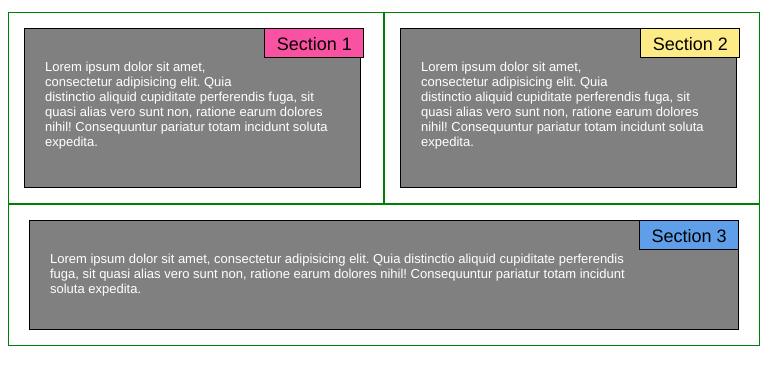
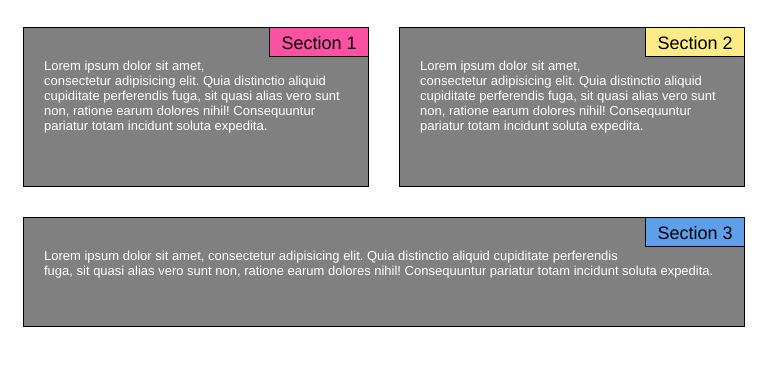
Before and after one commit to thocpe/mod2-solution, a plain HTML site: page index.html in a window 768 px wide. Shown: the part 61-446 px from the top of the page. Drawn offline with Linux system fonts and the light colour scheme.

Commit message:
Remove borders.

```diff
--- a/css/styles.css
+++ b/css/styles.css
@@ -1,33 +1,20 @@
 /********** Base styles **********/
 * {
   box-sizing: border-box;
+  font-family: Helvetica;
 }
+
 h1 {
   margin-bottom: 15px;
   text-align: center;
-  font-family: Helvetica;
 }
 
 #section-text {
   border: 1px solid black;
   padding: 30px 20px 20px 20px;
   background-color: gray;
-  width: 90%;
   height: 160px;
   margin: 15px;
-  font-family: Helvetica;
-  font-size: small;
-  color: white;
-}
-
-#section3-text {
-  border: 1px solid black;
-  padding: 30px 20px 20px 20px;
-  background-color: gray;
-  width: 90%;
-  height: 160px;
-  margin: 15px;
-  font-family: Helvetica;
   font-size: small;
   color: white;
 }
@@ -38,10 +25,8 @@ h1 {
   padding-top: 5px;
   width: 100px;
   height: 30px;
-  margin-top: 15px;
-  margin-right: 5%;
+  margin: 15px;
   text-align: center;
-  font-family: Helvetica;
   font-size: large;
   top: 0;
   left: 0;
@@ -69,7 +54,7 @@ h1 {
 @media (min-width: 992px) {
   .col-lg-4 {
     float: left;
-    border: 1px solid red;
+    /* border: 1px solid red; */
   }
   .col-lg-4 {
     width: 33.33%;
@@ -78,7 +63,13 @@ h1 {
     height: 180px;
   }
   #section3-text {
+    border: 1px solid black;
+    padding: 30px 20px 20px 20px;
+    background-color: gray;
     height: 180px;
+    margin: 15px;
+    font-size: small;
+    color: white;
   }
 }
 
@@ -86,7 +77,7 @@ h1 {
 @media (min-width: 768px) and (max-width: 991px) {
   .col-md-6 {
     float: left;
-    border: 1px solid green;
+    /* border: 1px solid green; */
   }
   .col-md-6 {
     width: 50%;
@@ -94,21 +85,17 @@ h1 {
   .section3-format {
   	width: 100%;
   }
-  /*p.custom-width {
-  	width: 95%;
-  }*/
-  .label3-format {
-    margin-right: 20px;
-  }
   #label3 {
     background-color: #5F9FEA;
-    /*margin-right: 2.4%;*/
   }
   #section3-text {
-    width: auto;
+    border: 1px solid black;
+    padding: 30px 20px 20px 20px;
+    background-color: gray;
     height: 110px;
-    margin-right: 20px;
-    margin-left: 20px;
+    margin: 15px;
+    font-size: small;
+    color: white;
   }
 }
 
@@ -116,7 +103,7 @@ h1 {
 @media (max-width: 767px) {
   .col-sm-12 {
     float: left;
-    border: 1px solid blue;
+    /* border: 1px solid blue; */
   }
   .col-sm-12 {
     width: 100%;
@@ -125,6 +112,12 @@ h1 {
     height: 140px;
   }
   #section3-text {
+    border: 1px solid black;
+    padding: 30px 20px 20px 20px;
+    background-color: gray;
     height: 140px;
+    margin: 15px;
+    font-size: small;
+    color: white;
   }
 }
--- a/index.html
+++ b/index.html
@@ -12,7 +12,7 @@
 <div class="row">
   <div class="col-lg-4 col-md-6 col-sm-12"><p id="section1-label" class="label-format">Section 1</p><p id="section-text">Lorem ipsum dolor sit amet, consectetur adipisicing elit. Quia distinctio aliquid cupiditate perferendis fuga, sit quasi alias vero sunt non, ratione earum dolores nihil! Consequuntur pariatur totam incidunt soluta expedita.</p></div>
   <div class="col-lg-4 col-md-6 col-sm-12"><p id="section2-label" class="label-format">Section 2</p><p id="section-text">Lorem ipsum dolor sit amet, consectetur adipisicing elit. Quia distinctio aliquid cupiditate perferendis fuga, sit quasi alias vero sunt non, ratione earum dolores nihil! Consequuntur pariatur totam incidunt soluta expedita.</p></div>
-  <div class="col-lg-4 col-md-6 col-sm-12 section3-format"><p id="section3-label" class="label-format label3-format">Section 3</p><p id="section3-text">Lorem ipsum dolor sit amet, consectetur adipisicing elit. Quia distinctio aliquid cupiditate perferendis fuga, sit quasi alias vero sunt non, ratione earum dolores nihil! Consequuntur pariatur totam incidunt soluta expedita.</span></p></div>
+  <div class="col-lg-4 col-md-6 col-sm-12 section3-format"><p id="section3-label" class="label-format">Section 3</p><p id="section3-text">Lorem ipsum dolor sit amet, consectetur adipisicing elit. Quia distinctio aliquid cupiditate perferendis fuga, sit quasi alias vero sunt non, ratione earum dolores nihil! Consequuntur pariatur totam incidunt soluta expedita.</p></div>
 </div>
 </body>
 </html>
```
